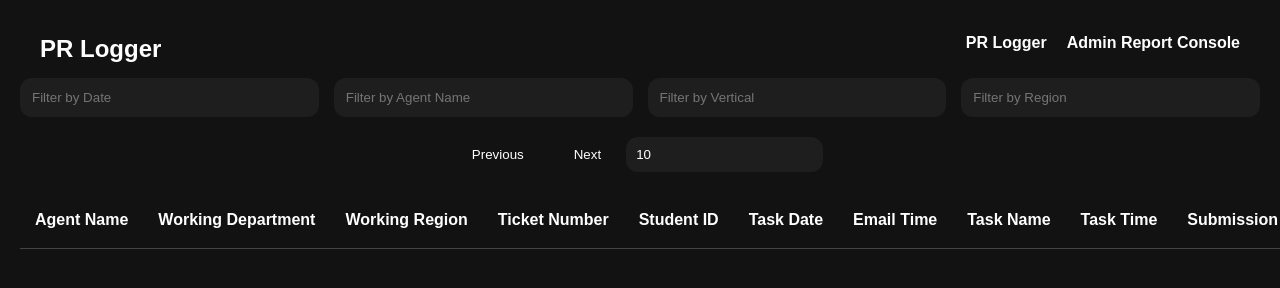
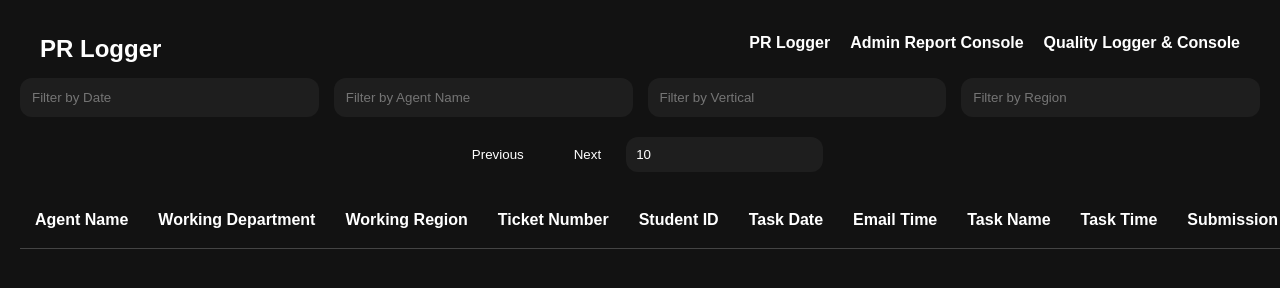
Before and after one commit to ShakilSayed11/PR-Sheet-Records, a plain HTML site: page index.html in a window 1280 px wide. Shown: the top 288 px of the page. Drawn offline with Linux system fonts and the light colour scheme; no server answers.

Commit message:
Update index.html

```diff
--- a/index.html
+++ b/index.html
@@ -232,12 +232,13 @@ tr:nth-child(even) {
     </style>
 </head>
 <body>
-        <!-- Navigation Bar -->
+           <!-- Navigation Bar -->
         <div class="navbar">
             <div class="navbar-title">PR Logger</div>
             <div class="navbar-links">
                 <a href="index.html">PR Logger</a>
                 <a href="admin.html">Admin Report Console</a>
+                <a href="QA.html">Quality Logger & Console</a>
             </div>
         </div>
 
```
